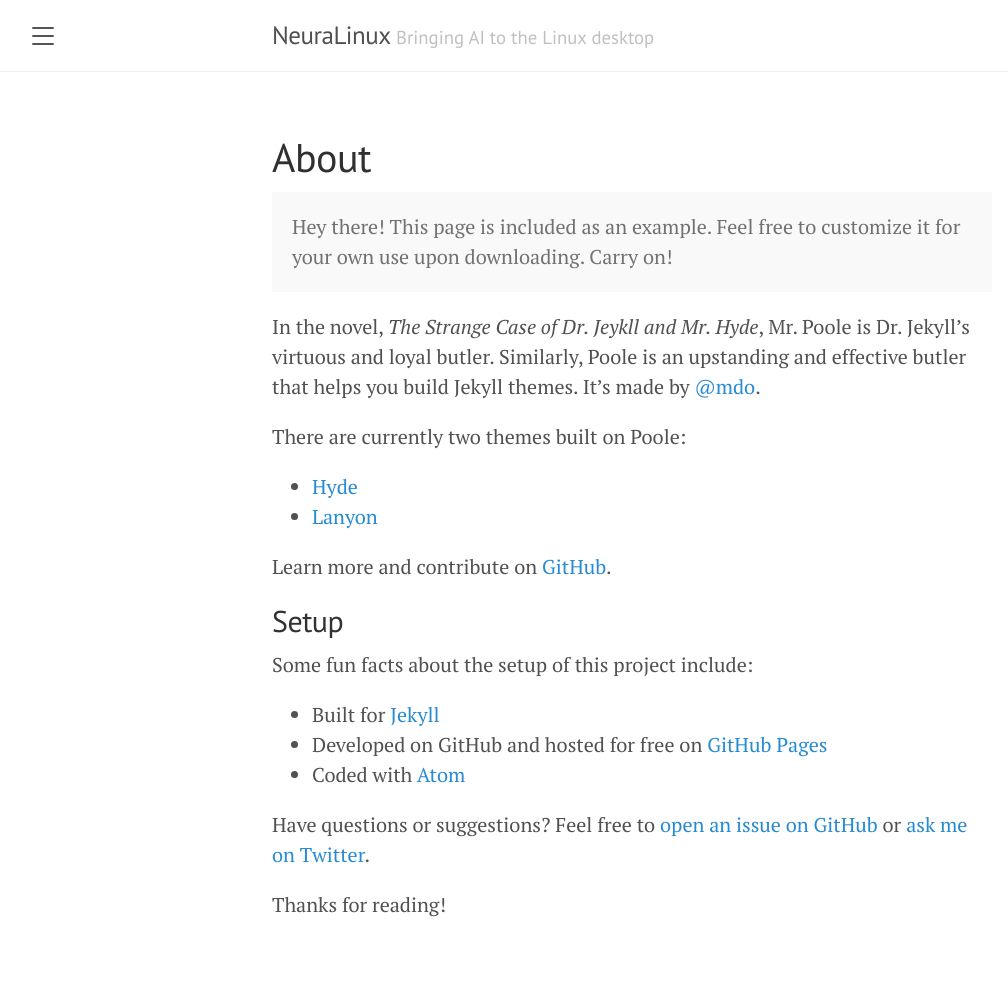
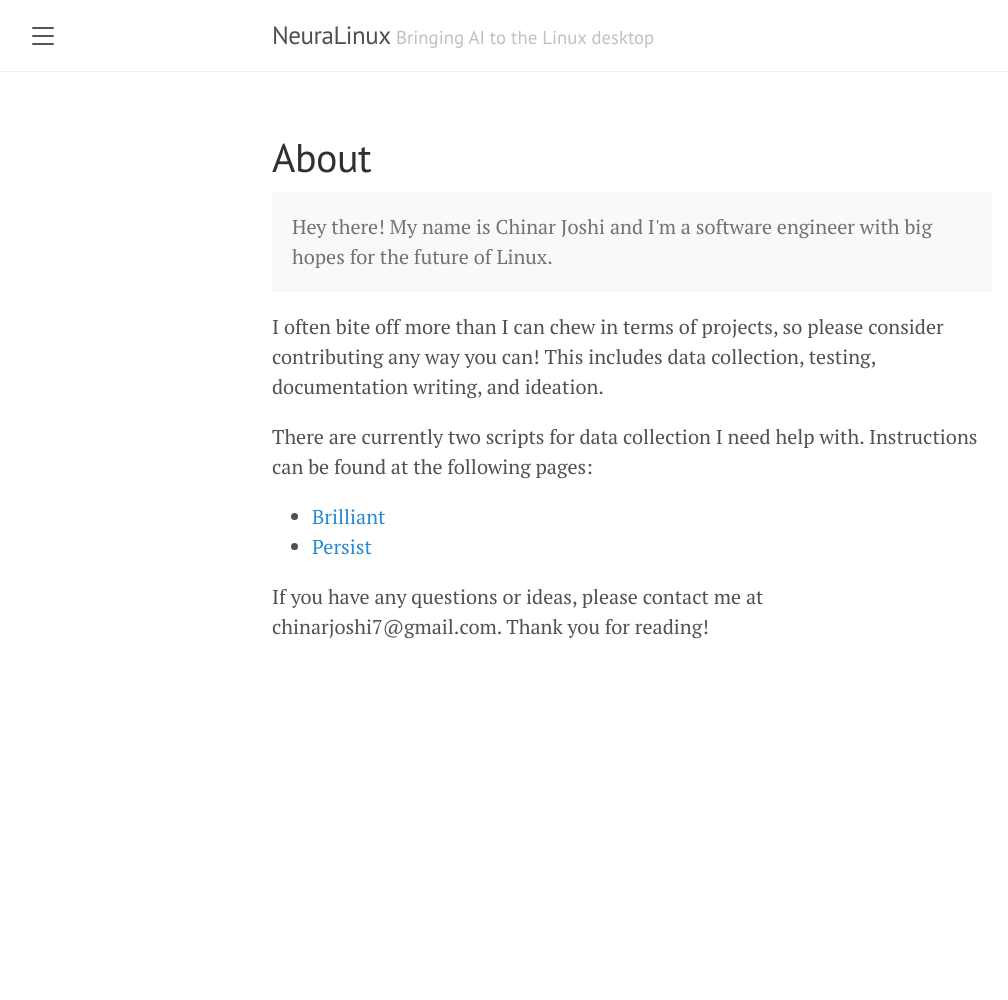
Before and after one commit to chinarjoshi/chinarjoshi.github.io, a Jekyll site: the page built from about.md, in a window 1280 px wide. Shown: the whole page, without its empty margins (8-1016 px from the left). Built offline with Jekyll 4.4.1, drawn with Linux system fonts in a browser that asks for light colours; after the commit the page ends 900 px from its top, so only the background shows below that.

```diff
--- a/about.md
+++ b/about.md
@@ -4,26 +4,15 @@ title: About
 ---
 
 <p class="message">
-  Hey there! This page is included as an example. Feel free to customize it for your own use upon downloading. Carry on!
+  Hey there! My name is Chinar Joshi and I'm a software engineer with big hopes for the future of Linux.
 </p>
 
-In the novel, *The Strange Case of Dr. Jeykll and Mr. Hyde*, Mr. Poole is Dr. Jekyll's virtuous and loyal butler. Similarly, Poole is an upstanding and effective butler that helps you build Jekyll themes. It's made by [@mdo](https://twitter.com/mdo).
+I often bite off more than I can chew in terms of projects, so please consider contributing any way you can!
+This includes data collection, testing, documentation writing, and ideation.
 
-There are currently two themes built on Poole:
+There are currently two scripts for data collection I need help with. Instructions can be found at the following pages:
 
-* [Hyde](http://hyde.getpoole.com)
-* [Lanyon](http://lanyon.getpoole.com)
+* [Brilliant](http://neuralinux.com/brilliant)
+* [Persist](http://neuralinux.com/persist)
 
-Learn more and contribute on [GitHub](https://github.com/poole).
-
-## Setup
-
-Some fun facts about the setup of this project include:
-
-* Built for [Jekyll](https://jekyllrb.com)
-* Developed on GitHub and hosted for free on [GitHub Pages](https://pages.github.com)
-* Coded with [Atom](https://atom.io)
-
-Have questions or suggestions? Feel free to [open an issue on GitHub](https://github.com/poole/issues/new) or [ask me on Twitter](https://twitter.com/mdo).
-
-Thanks for reading!
+If you have any questions or ideas, please contact me at chinarjoshi7@gmail.com. Thank you for reading!
--- a/index.html
+++ b/index.html
@@ -5,7 +5,7 @@ title: Home
 
 <div class="intro">
   <p>
-  I see a gap in the current tech landscape. While Linux is highly respected in server and data center environments, especially for machine learning tasks, its desktop usage <b>doesn't reap the intelligence</b> from cutting-edge AI capabilities. I want to change that incrementally. I want to bridge the gap between <b>Linux enthusiasts</b> and <b>AI enthusiasts</b>, two significant yet often disparate communities.
+  I see a gap in the current tech landscape. While Linux is highly respected in server and data center environments, especially for machine learning tasks, its desktop usage <b>doesn't reap the intelligence</b> from cutting-edge AI capabilities. I want to change that incrementally by publishing my ideas on new ways to enhance the desktop. I want to bridge the gap between <b>Linux enthusiasts</b> and <b>AI enthusiasts</b>, two significant yet often disparate communities.
   </p>
 </div>
 <br>
```
Also changed, not shown: _posts/2023-09-15-reaper.md (renamed from _posts/2023-09-15-package-management.md, +1 -1 lines), _posts/2023-09-21-brilliant.md (renamed from _posts/2023-09-21-auto-brightness.md, +1 -1 lines), _posts/2023-10-12-persist.md (renamed from _posts/2023-10-12-workspace-manager.md, +1 -1 lines), _posts/2023-10-14-tale-of-two-editors.md (+1 -1 lines), _posts/2023-10-16-minimalinux.md (added, +4 -0 lines), _posts/2023-10-18-chatgpt.md (added, +4 -0 lines).
